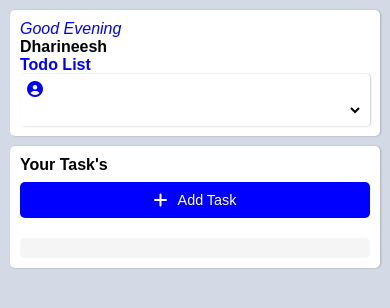
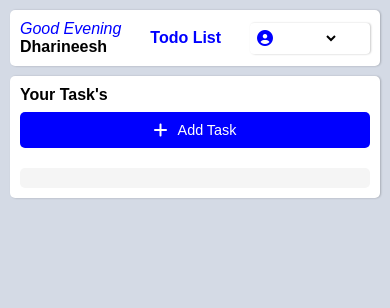
Before and after one commit to dharineeshv/todolist, a plain HTML site: page main_page.html in a window 390 px wide. Drawn offline with Linux system fonts and the light colour scheme; no server answers.

Commit message:
main_page.html

```diff
--- a/main_page.html
+++ b/main_page.html
@@ -42,7 +42,7 @@
 </body>
 </html>
 <style>
-    /* Base Styles */
+/* Base Styles */
 * {
     padding: 0;
     margin: 0;
@@ -55,20 +55,26 @@ body {
     font-family: Arial, sans-serif;
 }
 
+/* Container (Header Row) */
 .container {
     display: flex;
     flex-direction: row;
     justify-content: space-between;
+    align-items: center; /* vertically center items */
     padding: 20px;
     margin: 50px;
     background-color: white;
     box-shadow: 1px 0.1px 2px 0.1px rgba(0,0,0,0.2);
     border-radius: 5px;
+    flex-wrap: nowrap; /* prevent wrapping */
+    gap: 10px;
 }
 
 #content {
     display: flex;
     flex-direction: column;
+    flex-shrink: 1; /* allow shrinking to fit smaller screens */
+    min-width: 0; /* prevent overflowing */
 }
 
 i {
@@ -80,10 +86,12 @@ i {
 }
 
 .account-box {
-    padding: 7px;
     display: flex;
     align-items: center;
     gap: 5px;
+    flex-shrink: 0; /* prevent shrinking too much */
+    min-width: 120px; /* minimum width for dropdown */
+    padding: 7px;
     background-color: white;
     box-shadow: 1px 0.1px 2px 0.1px rgba(0,0,0,0.2);
     border-radius: 4px;
@@ -120,6 +128,7 @@ select {
     border-radius: 5px;
 }
 
+/* Button Styles */
 button {
     background-color: blue;
     border: none;
@@ -138,6 +147,7 @@ button i {
     color: white;
 }
 
+/* Input fields */
 input.task-input {
     padding: 10px;
     border: 2px solid black;
@@ -155,10 +165,14 @@ input.task-input {
 
 /* Responsive for tablets */
 @media screen and (max-width: 768px) {
-    .container, .second-container {
-        flex-direction: column;
+    .container {
+        flex-direction: row; /* keep first row in one line */
         margin: 20px;
         padding: 15px;
+    }
+
+    #content {
+        margin-bottom: 0; /* remove bottom margin */
     }
 
     .one {
@@ -181,12 +195,12 @@ input.task-input {
     }
 
     .account-box {
-        flex-direction: column;
-        align-items: flex-start;
+        flex-direction: row; /* keep icon + select in row */
+        align-items: center;
     }
 
     select {
-        width: 100%;
+        width: auto; /* allow shrinking */
     }
 }
 
@@ -218,6 +232,7 @@ input.task-input {
         gap: 8px;
     }
 }
+
 
 </style>
 
```
